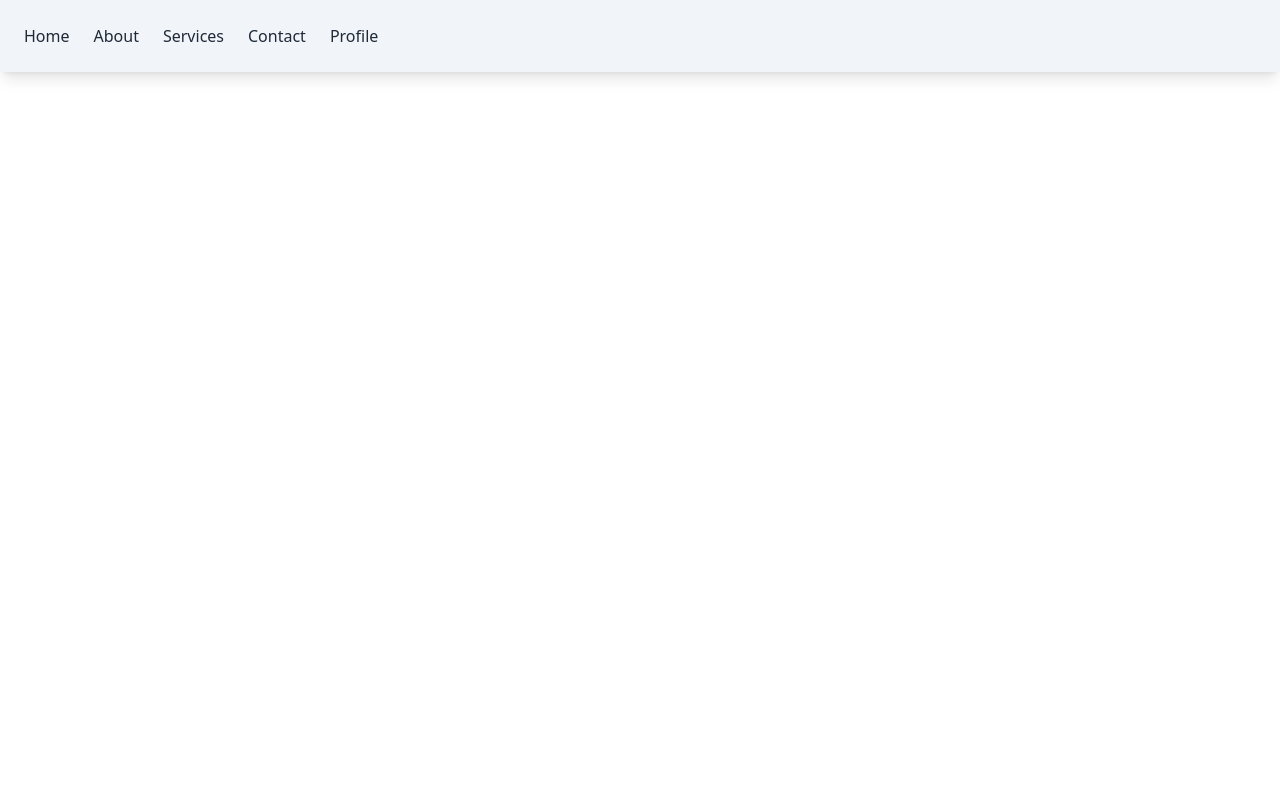
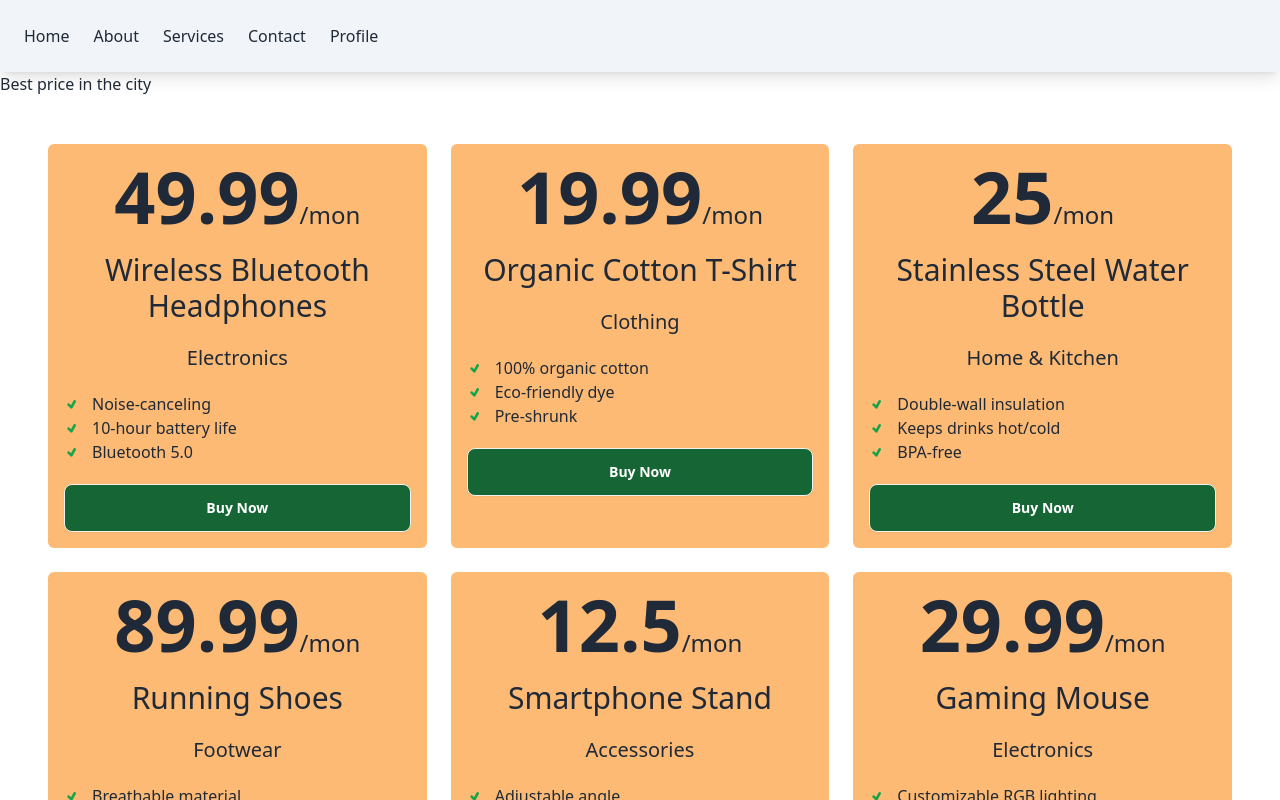
Before and after one commit to SudiptaRoy05/price-option, a React (Vite) app: page / in a window 1280 px wide. Shown: the top 800 px of the page. Built offline with nearby package versions, Linux system fonts and the light colour scheme.

Commit message:
loaded price data and dynamicly visualize with card

```diff
--- a/src/App.jsx
+++ b/src/App.jsx
@@ -1,11 +1,13 @@
 import "./App.css";
 import Nav from "./Nav";
+import PriceOptions from "./PriceOptions";
 
 
 function App() {
   return (
     <>
      <Nav></Nav>
+     <PriceOptions></PriceOptions>
 
     </>
   );
--- /dev/null
+++ b/src/Features.jsx
@@ -0,0 +1,14 @@
+import PropTypes from "prop-types"
+import { TiTick } from "react-icons/ti";
+
+export default function Features({feature}) {
+  return (
+    <div className="">
+        <p className=" flex items-center gap-3"><span><TiTick className="text-green-600" /></span> <span>{feature}</span></p>
+    </div>
+  )
+}
+
+Features.propTypes={
+    feature:PropTypes.string,
+}
--- a/src/PriceOption.jsx
+++ b/src/PriceOption.jsx
@@ -1,9 +1,22 @@
 import PropTypes from "prop-types"
+import Features from "./Features"
 
 export default function PriceOption({option}) {
+    const{name, price, category,features} = option
   return (
-    <div>
-
+    <div className="text-center bg-orange-300 rounded-md p-4 space-y-5">
+        <h2>
+            <span className="text-7xl font-extrabold">{price}</span>
+            <span className="text-2xl">/mon</span>
+        </h2>
+        <h4 className="text-3xl">{name}</h4>
+        <p className="text-xl">{category}</p>
+        <div>
+        {
+            features.map((feature, idx) => <Features key={idx} feature={feature}></Features>)
+        }
+        </div>
+        <button className="btn bg-green-800 px-6 w-full text-white">Buy Now</button>
     </div>
   )
 }
--- a/src/PriceOptions.jsx
+++ b/src/PriceOptions.jsx
@@ -1,106 +1,117 @@
-import PriceOption from "./PriceOption"
-
+import PriceOption from "./PriceOption";
 
 export default function PriceOptions() {
-    const priceOptions =[
+    const priceOptions = [
         {
-          "id": 1,
-          "name": "Wireless Bluetooth Headphones",
-          "category": "Electronics",
-          "price": 49.99,
-          "currency": "USD",
-          "inStock": true,
-          "rating": 4.5
+          id: 1,
+          name: "Wireless Bluetooth Headphones",
+          category: "Electronics",
+          price: 49.99,
+          currency: "USD",
+          inStock: true,
+          rating: 4.5,
+          features: ["Noise-canceling", "10-hour battery life", "Bluetooth 5.0"]
         },
         {
-          "id": 2,
-          "name": "Organic Cotton T-Shirt",
-          "category": "Clothing",
-          "price": 19.99,
-          "currency": "USD",
-          "inStock": true,
-          "rating": 4.3
+          id: 2,
+          name: "Organic Cotton T-Shirt",
+          category: "Clothing",
+          price: 19.99,
+          currency: "USD",
+          inStock: true,
+          rating: 4.3,
+          features: ["100% organic cotton", "Eco-friendly dye", "Pre-shrunk"]
         },
         {
-          "id": 3,
-          "name": "Stainless Steel Water Bottle",
-          "category": "Home & Kitchen",
-          "price": 25.00,
-          "currency": "USD",
-          "inStock": true,
-          "rating": 4.8
+          id: 3,
+          name: "Stainless Steel Water Bottle",
+          category: "Home & Kitchen",
+          price: 25.0,
+          currency: "USD",
+          inStock: true,
+          rating: 4.8,
+          features: ["Double-wall insulation", "Keeps drinks hot/cold", "BPA-free"]
         },
         {
-          "id": 4,
-          "name": "Running Shoes",
-          "category": "Footwear",
-          "price": 89.99,
-          "currency": "USD",
-          "inStock": false,
-          "rating": 4.2
+          id: 4,
+          name: "Running Shoes",
+          category: "Footwear",
+          price: 89.99,
+          currency: "USD",
+          inStock: false,
+          rating: 4.2,
+          features: ["Breathable material", "Non-slip sole", "Cushioned heel support"]
         },
         {
-          "id": 5,
-          "name": "Smartphone Stand",
-          "category": "Accessories",
-          "price": 12.50,
-          "currency": "USD",
-          "inStock": true,
-          "rating": 4.1
+          id: 5,
+          name: "Smartphone Stand",
+          category: "Accessories",
+          price: 12.5,
+          currency: "USD",
+          inStock: true,
+          rating: 4.1,
+          features: ["Adjustable angle", "Compact design", "Non-slip base"]
         },
         {
-          "id": 6,
-          "name": "Gaming Mouse",
-          "category": "Electronics",
-          "price": 29.99,
-          "currency": "USD",
-          "inStock": false,
-          "rating": 4.6
+          id: 6,
+          name: "Gaming Mouse",
+          category: "Electronics",
+          price: 29.99,
+          currency: "USD",
+          inStock: false,
+          rating: 4.6,
+          features: ["Customizable RGB lighting", "High-precision sensor", "Ergonomic design"]
         },
         {
-          "id": 7,
-          "name": "Leather Wallet",
-          "category": "Accessories",
-          "price": 35.00,
-          "currency": "USD",
-          "inStock": true,
-          "rating": 4.4
+          id: 7,
+          name: "Leather Wallet",
+          category: "Accessories",
+          price: 35.0,
+          currency: "USD",
+          inStock: true,
+          rating: 4.4,
+          features: ["Genuine leather", "RFID-blocking", "Slim profile"]
         },
         {
-          "id": 8,
-          "name": "Ceramic Coffee Mug",
-          "category": "Home & Kitchen",
-          "price": 15.99,
-          "currency": "USD",
-          "inStock": true,
-          "rating": 4.7
+          id: 8,
+          name: "Ceramic Coffee Mug",
+          category: "Home & Kitchen",
+          price: 15.99,
+          currency: "USD",
+          inStock: true,
+          rating: 4.7,
+          features: ["Dishwasher-safe", "Microwave-safe", "Hand-painted design"]
         },
         {
-          "id": 9,
-          "name": "Portable Charger",
-          "category": "Electronics",
-          "price": 22.00,
-          "currency": "USD",
-          "inStock": false,
-          "rating": 4.5
+          id: 9,
+          name: "Portable Charger",
+          category: "Electronics",
+          price: 22.0,
+          currency: "USD",
+          inStock: false,
+          rating: 4.5,
+          features: ["10,000mAh capacity", "Fast charging", "Lightweight"]
         },
         {
-          "id": 10,
-          "name": "Yoga Mat",
-          "category": "Sports",
-          "price": 45.99,
-          "currency": "USD",
-          "inStock": true,
-          "rating": 4.3
+          id: 10,
+          name: "Yoga Mat",
+          category: "Sports",
+          price: 45.99,
+          currency: "USD",
+          inStock: true,
+          rating: 4.3,
+          features: ["Non-slip surface", "Eco-friendly material", "6mm thickness"]
         }
-      ]
+      ];
 
   return (
     <div>
-        <h2>Best price in the city</h2>
-        {
-            priceOptions.map(option => <PriceOption key={option.id} option={option}></PriceOption>)
-        }
+      <h2>Best price in the city</h2>
+      <div className="grid md:grid-cols-3 gap-6 m-12">
+        {priceOptions.map((option) => (
+          <PriceOption key={option.id} option={option}></PriceOption>
+        ))}
+      </div>
     </div>
-  )
+  );
 }
```
